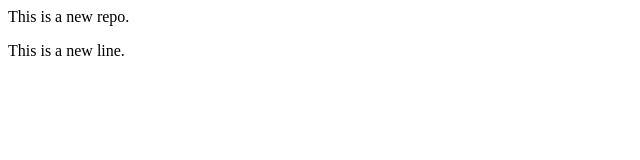
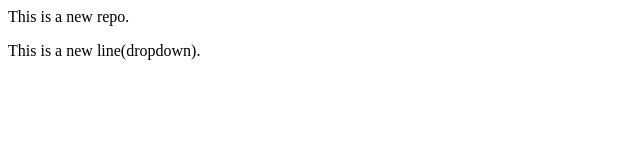
Before and after one commit to husain537404/localrepo, a plain HTML site: page index.html in a window 1280 px wide. Shown: the full height of the page, 0-640 px from the left. Drawn offline with Linux system fonts and the light colour scheme.

Commit message:
add dropdown

```diff
--- a/index.html
+++ b/index.html
@@ -1,2 +1,2 @@
 <p>This is a new repo.</p>
-<p>This is a new line.</p>
+<p>This is a new line(dropdown).</p>
```
